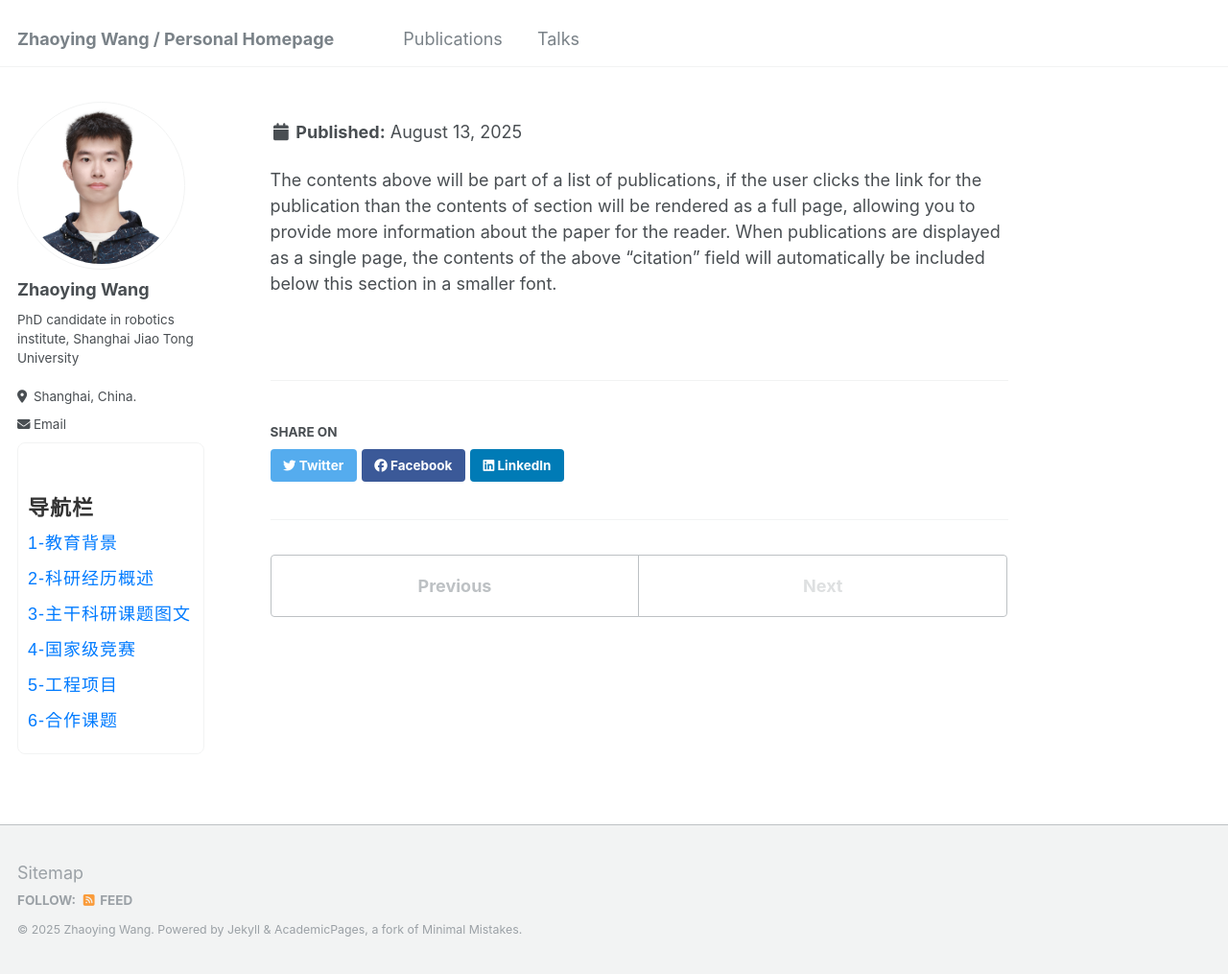
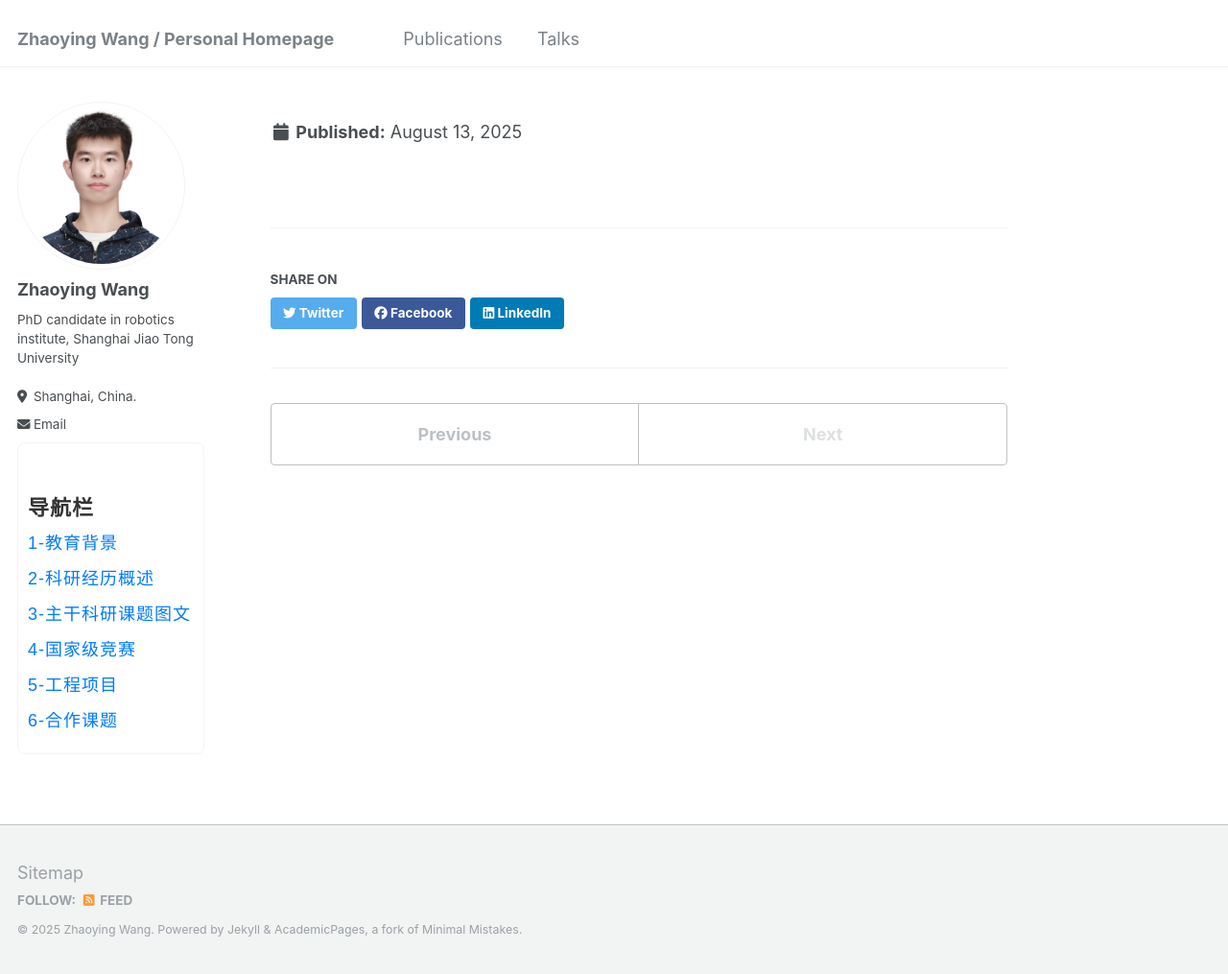
Before and after one commit to myboyhood/myboyhood.github.io, a Jekyll site: the page built from _publications/Flying-Co-Stereo.md, in a window 1280 px wide and 1015 px high. Shown: the whole window at 96% size. Built offline with Jekyll 4.4.1, drawn with Linux system fonts in a browser that asks for light colours.

Commit message:
fix IROS 2024, try self pub mode

```diff
--- a/_data/navigation.yml
+++ b/_data/navigation.yml
@@ -1,7 +1,10 @@
 # main links links
 main:
+  # - title: "Publications"
+  #   url: /publications/
+
   - title: "Publications"
-    url: /publications/
+    url: /my-publications/
 
   - title: "Talks"
     url: /talks/
--- a/_publications/Flying-Co-Stereo.md
+++ b/_publications/Flying-Co-Stereo.md
@@ -2,11 +2,11 @@
 title: "Flying Co-Stereo"
 collection: publications
 permalink: /publication/Flying-Co-Stereo
-excerpt: 'This paper is about '
+excerpt: 'This paper is about two collaborative flying UAVs constructing a variable baseline stereo camera.'
 date: 2025-05-29
 venue: 'Journal 1'
 paperurl: [flying_co_stereo](https://xingxingzuo.github.io/flying_co_stereo/)
 citation: 'Zhaoying Wang, . (2009). &quot;Paper Title Number 1.&quot; <i>Journal 1</i>. 1(1).'
 ---
 
-The contents above will be part of a list of publications, if the user clicks the link for the publication than the contents of section will be rendered as a full page, allowing you to provide more information about the paper for the reader. When publications are displayed as a single page, the contents of the above "citation" field will automatically be included below this section in a smaller font.
+<!-- The contents above will be part of a list of publications, if the user clicks the link for the publication than the contents of section will be rendered as a full page, allowing you to provide more information about the paper for the reader. When publications are displayed as a single page, the contents of the above "citation" field will automatically be included below this section in a smaller font. -->
```
Also changed, not shown: _layouts/single.html (+0 -31 lines), _pages/my-publications.md (added, +8 -0 lines), _talks/2024-10-13-talk-2.md (+1 -1 lines).
